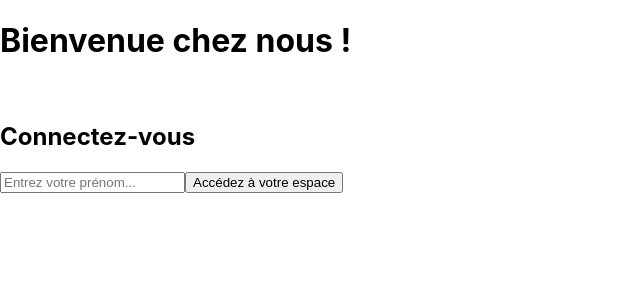
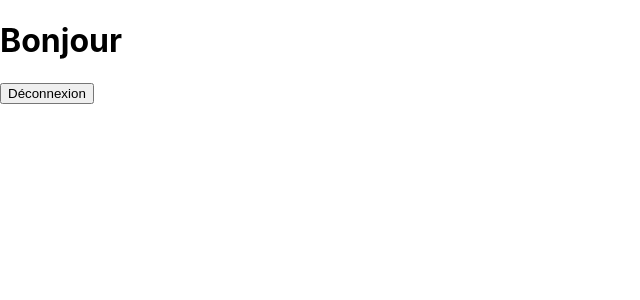
Before and after one commit to SylvainGUERRIN/crazee-burger, a React (Create React App) app: page /order-page in a window 1280 px wide. Shown: the top 300 px of the page, without its empty margins (0-640 px from the left). Built offline with nearby package versions, Linux system fonts and the light colour scheme.

Commit message:
✨ F02: add router and routes

```diff
--- a/package.json
+++ b/package.json
@@ -8,6 +8,7 @@
     "@testing-library/user-event": "^13.5.0",
     "react": "^18.2.0",
     "react-dom": "^18.2.0",
+    "react-router-dom": "^6.4.3",
     "react-scripts": "5.0.1",
     "web-vitals": "^2.1.4"
   },
--- a/src/App.js
+++ b/src/App.js
@@ -1,10 +1,17 @@
-import { useState } from "react";
+//import { useState } from "react";
+import { Routes, Route } from "react-router-dom";
+import ErrorPage from "./components/pages/error/ErrorPage";
 import LoginPage from "./components/pages/login/LoginPage";
+import OrderPage from "./components/pages/order/OrderPage"
 
 function App(){
-  return <>
-    <LoginPage/>
-  </>
+  return (
+    <Routes>
+      <Route path="/login" element={<LoginPage/>}/>
+      <Route path="/order-page" element={<OrderPage/>}/>
+      <Route path="*" element={<ErrorPage/>}/>
+    </Routes>
+  )
 }
 
 export default App;
--- /dev/null
+++ b/src/components/pages/error/ErrorPage.js
@@ -0,0 +1,5 @@
+export default function ErrorPage() {
+  return (
+    <div>ErrorPage</div>
+  )
+}
--- a/src/components/pages/login/LoginForm.js
+++ b/src/components/pages/login/LoginForm.js
@@ -1,19 +1,29 @@
 import { useState } from "react";
+import { createSearchParams, Link, useNavigate } from "react-router-dom";
 
 export default function LoginForm() {
+  const navigate = useNavigate()
   //state
   const [inputValue, setInputValue] = useState("");
 
   //comportement
   const handleSubmit = (event) => {
     event.preventDefault();
-    alert(`Bonjour ${inputValue}`);
     setInputValue("");
   };
 
   const handleChange = (event) => {
     setInputValue(event.target.value);
   };
+
+  const navigateToOrderPage = () => {
+    navigate({
+      pathname: '/order-page',
+      search: createSearchParams({
+        name: inputValue
+      }).toString()
+    })
+  }
 
   return (
     <form action="submit" onSubmit={handleSubmit}>
@@ -27,7 +37,7 @@ export default function LoginForm() {
         placeholder="Entrez votre prénom..."
         required
       />
-      <button>Accédez à votre espace</button>
+      <button onClick={navigateToOrderPage}>Accédez à votre espace</button>
     </form>
   );
 }
--- /dev/null
+++ b/src/components/pages/order/OrderPage.js
@@ -0,0 +1,15 @@
+import { useNavigate, useSearchParams } from "react-router-dom"
+
+export default function OrderPage() {
+    const navigate = useNavigate()
+    const [searchParams] = useSearchParams()
+
+    const navigateToLoginPage = () => {
+        navigate('/login')
+      }
+
+      return<>
+        <h1>Bonjour {searchParams.get('name')}</h1>
+        <button onClick={navigateToLoginPage}>Déconnexion</button>
+      </>
+}
--- a/src/index.js
+++ b/src/index.js
@@ -3,11 +3,14 @@ import ReactDOM from 'react-dom/client';
 import './index.css';
 import App from './App';
 import reportWebVitals from './reportWebVitals';
+import { BrowserRouter } from "react-router-dom";
 
 const root = ReactDOM.createRoot(document.getElementById('root'));
 root.render(
   <React.StrictMode>
-    <App />
+    <BrowserRouter>
+      <App />
+    </BrowserRouter>
   </React.StrictMode>
 );
 
```
Also changed, not shown: 1 other file (tests, documents, lock files or other folders).
